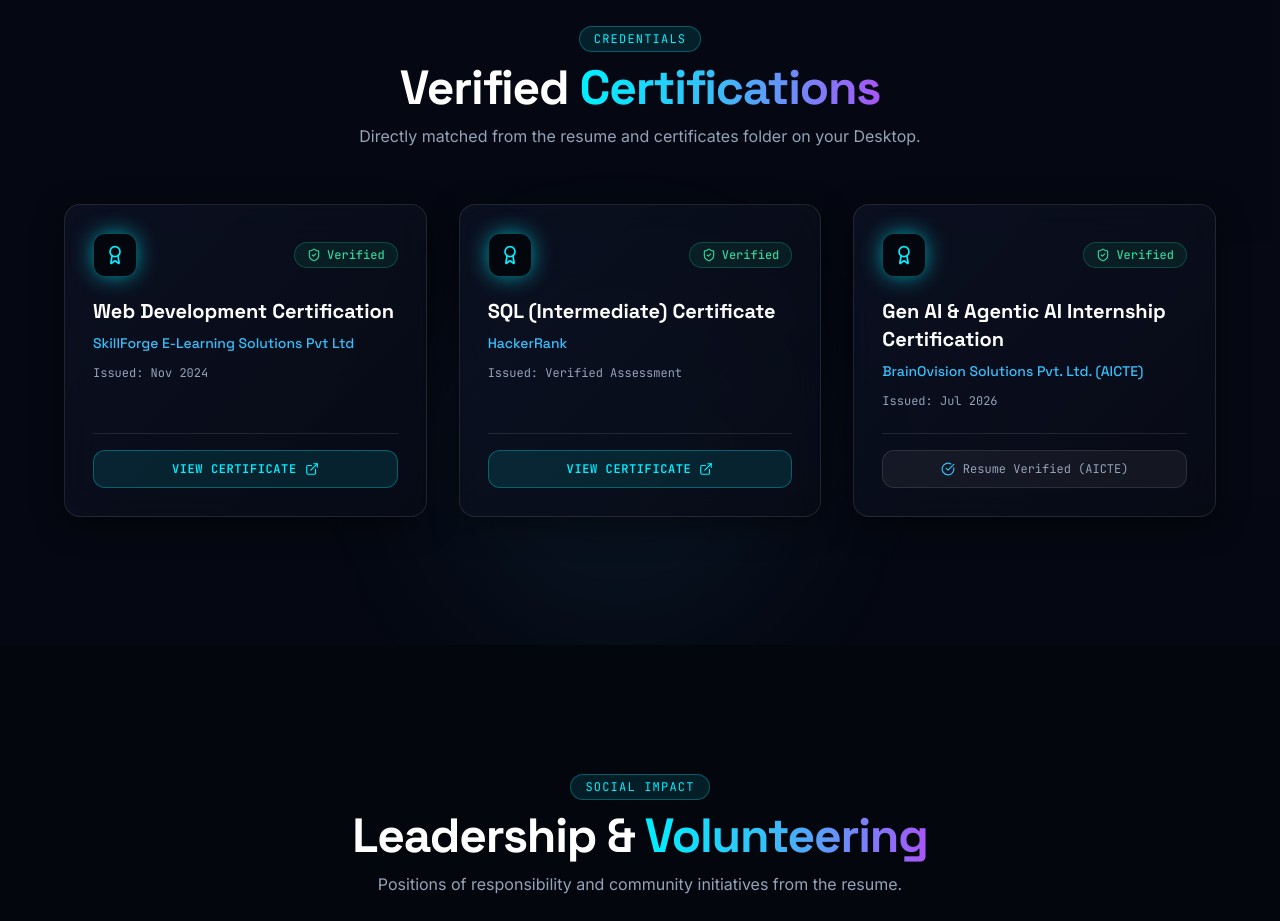
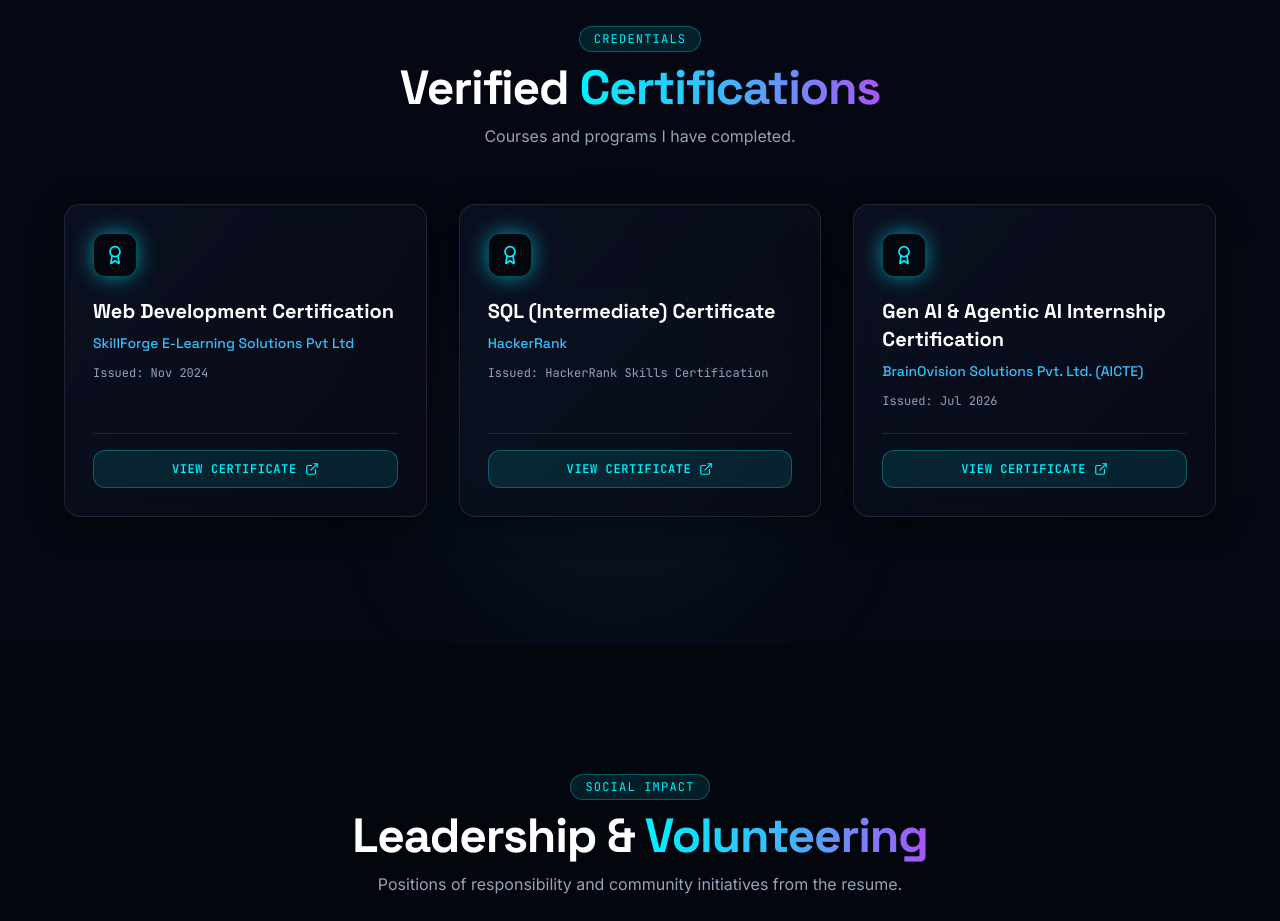
Before and after one commit to Vpkram/portfolio-3d, a React (Vite) app: page / in a window 1280 px wide. Shown: the part 5600-6521 px from the top of the page. Built offline with nearby package versions, Linux system fonts and the light colour scheme.

Commit message:
certifications: add internship certificate, clean text

```diff
--- a/src/components/sections/Certifications.jsx
+++ b/src/components/sections/Certifications.jsx
@@ -1,5 +1,5 @@
 import { motion } from 'framer-motion';
-import { Award, CheckCircle, ExternalLink, FileText, ShieldCheck } from 'lucide-react';
+import { Award, CheckCircle, ExternalLink } from 'lucide-react';
 import SectionHeading from '../ui/SectionHeading';
 
 const certCards = [
@@ -9,23 +9,20 @@ const certCards = [
     date: 'Nov 2024',
     fileUrl: '/certificates/skillforge-web-development.pdf',
     fileName: 'skillforge-fullstack.pdf',
-    verified: true,
   },
   {
     title: 'SQL (Intermediate) Certificate',
     issuer: 'HackerRank',
-    date: 'Verified Assessment',
+    date: 'HackerRank Skills Certification',
     fileUrl: '/certificates/sql_intermediate_hackerrank.pdf',
     fileName: 'sql_intermediate certificate_hackerrank.pdf',
-    verified: true,
   },
   {
     title: 'Gen AI & Agentic AI Internship Certification',
     issuer: 'BrainOvision Solutions Pvt. Ltd. (AICTE)',
     date: 'Jul 2026',
-    fileUrl: null, // Pending confirmation of certificate document
-    fileName: 'AICTE Certified',
-    verified: true,
+    fileUrl: '/certificates/genai-agentic-ai-internship.pdf',
+    fileName: 'genai-agentic-ai-internship.pdf',
   },
 ];
 
@@ -40,7 +37,7 @@ export default function Certifications() {
           badge="Credentials"
           title="Verified"
           highlight="Certifications"
-          subtitle="Directly matched from the resume and certificates folder on your Desktop."
+          subtitle="Courses and programs I have completed."
         />
 
         <div className="grid grid-cols-1 md:grid-cols-2 lg:grid-cols-3 gap-8 max-w-6xl mx-auto">
@@ -54,14 +51,10 @@ export default function Certifications() {
               className="glass-card rounded-2xl p-7 border border-white/10 hover:border-neon-blue/40 hover:shadow-neon-blue transition-all duration-300 flex flex-col justify-between"
             >
               <div>
-                {/* Header Icon + Verified Badge */}
-                <div className="flex items-center justify-between gap-3 mb-5">
+                {/* Header Icon */}
+                <div className="mb-5">
                   <span className="w-11 h-11 rounded-xl bg-dark-950 border border-neon-blue/30 flex items-center justify-center text-neon-blue shadow-neon-blue">
                     <Award className="w-5 h-5" />
-                  </span>
-                  <span className="inline-flex items-center gap-1.5 px-3 py-1 rounded-full text-xs font-mono font-medium text-emerald-400 bg-emerald-500/10 border border-emerald-500/30">
-                    <ShieldCheck className="w-3.5 h-3.5" />
-                    <span>Verified</span>
                   </span>
                 </div>
 
--- a/src/data/portfolioData.js
+++ b/src/data/portfolioData.js
@@ -137,7 +137,7 @@ export const portfolioData = {
     {
       title: 'SQL (Intermediate)',
       issuer: 'HackerRank',
-      date: '',
+      date: 'HackerRank Skills Certification',
     },
   ],
 
```
Also changed, not shown: 1 other file (tests, documents, lock files or other folders).
